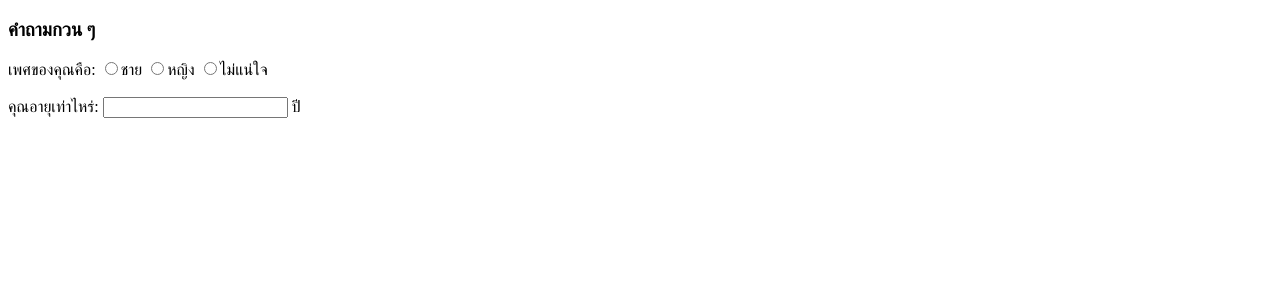
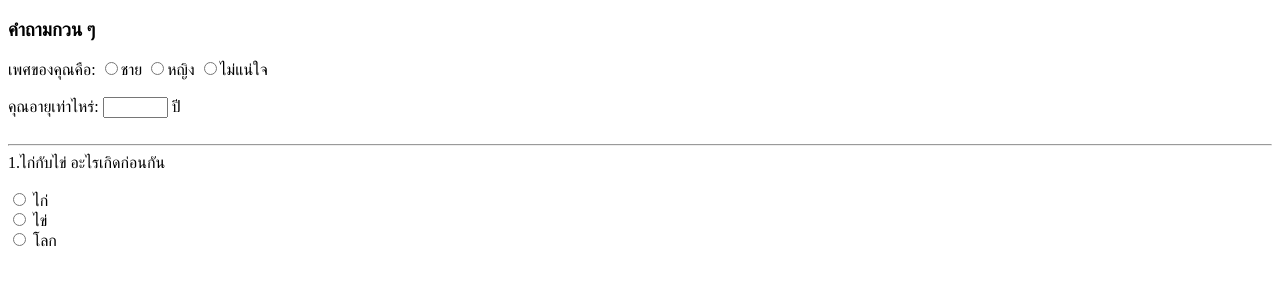
Before and after one commit to 64160100/88726064, a plain HTML site: page babyquiz.html in a window 1280 px wide. Drawn offline with Linux system fonts and the light colour scheme.

Commit message:
Commit ครั้งที่ 3 (เพิ่มคำถามข้อที่ 1)

```diff
--- a/babyquiz.html
+++ b/babyquiz.html
@@ -10,14 +10,20 @@
     <form method="post" action="https://angsila.cs.buu.ac.th/~wittawas/652/88726064/services/post.php">
         <input type="hidden" name="stdcode" value="6416100">
         <label for="sex">เพศของคุณคือ:</label>
-        <input type="radio" name="sex" id="sex" value="M">ชาย
-        <input type="radio" name="sex" id="sex" value="F">หญิง
-        <input type="radio" name="sex" id="sex" value="F">ไม่แน่ใจ
+        <input type="radio" name="sex" id="sex" value="m">ชาย
+        <input type="radio" name="sex" id="sex" value="f">หญิง
+        <input type="radio" name="sex" id="sex" value="t">ไม่แน่ใจ
         <br><br>
         <label for="name">คุณอายุเท่าไหร่:
-        <input type="text" name="name" id="name">
+        <input type="text" name="age" size="5" maxlength="3">
         ปี</label>
         <br><br>
+        <hr>
+        <label>1.ไก่กับไข่ อะไรเกิดก่อนกัน</label>
+        <br><br>
+        <input type="radio" name = "q1" value="1"> ไก่<br>
+        <input type="radio" name = "q1" value="2"> ไข่<br>
+        <input type="radio" name = "q1" value="2"> โลก
     </form>
 </body>
 </html>
```
